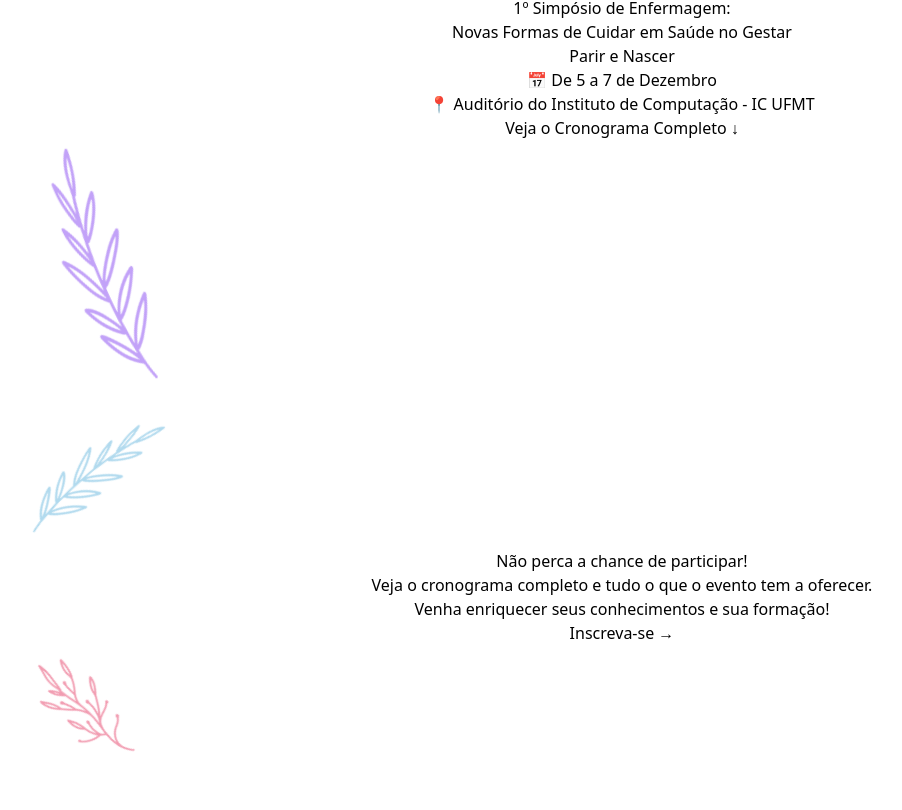
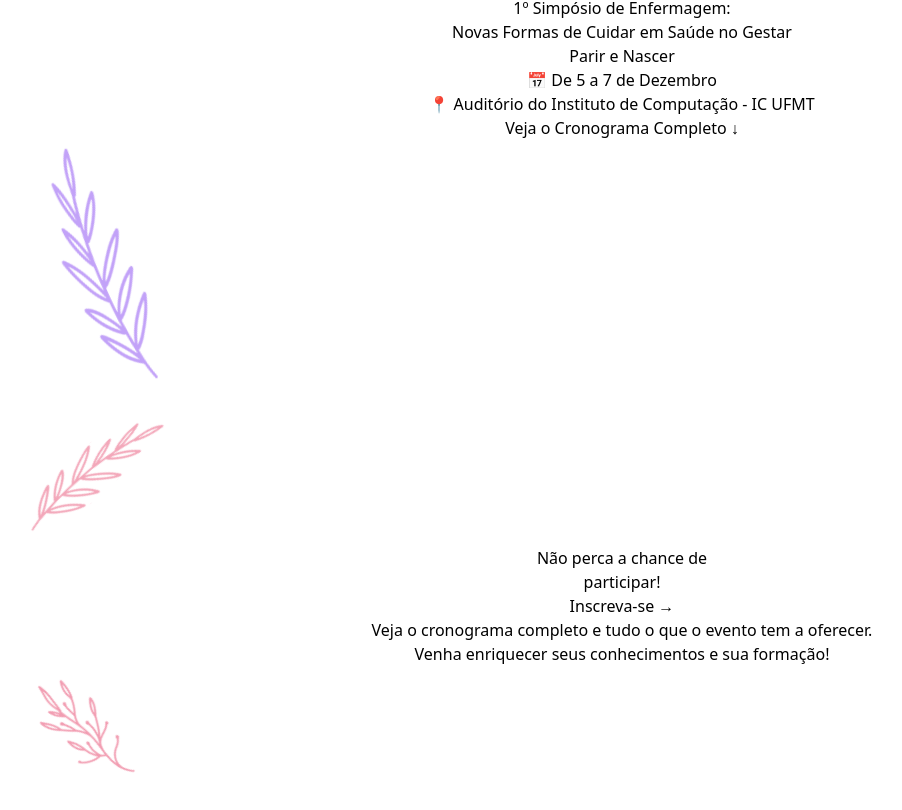
Before and after one commit to Siegepan/SIEGEPAN, a React (Vite) app: page / in a window 1280 px wide. Shown: the part 440-1250 px from the top of the page, without its empty margins (18-920 px from the left). Built offline with nearby package versions, Linux system fonts and the light colour scheme.

Commit message:
feat: ajuste na posicao da frase

```diff
--- a/src/componentes/NAO_PERCA_A_CHANCE_DE_PARTICIPAR.jsx
+++ b/src/componentes/NAO_PERCA_A_CHANCE_DE_PARTICIPAR.jsx
@@ -1,38 +1,43 @@
 import React from "react";
 import planta3 from "../assets/planta-1(Magenta).svg"; // Importação da planta3
-import planta2 from "../assets/planta2-azul.svg"; // Importação da planta2
+import planta2 from "../assets/planta-2(Magenta).svg"; // Importação da planta2
 
 const NAO_PERCA_A_CHANCE_DE_PARTICIPAR = () => {
   return (
-    <section className="relative max-w-2xl mx-auto p-6 border border-pink-300 rounded-lg text-center bg-white shadow-md">
+    <section className="relative max-w-2x1 mx-auto p-6 border border-pink-400 rounded-lg text-center bg-white shadow-md">
       {/* Elemento decorativo no canto superior esquerdo */}
-      <div className="absolute -top-4 -left-4 text-pink-300">
-       <img src={planta2} alt="" />
+      <div className="absolute -top-4 -left-5 text-pink-300">
+        <img src={planta2} alt="Planta 1 magenta" className="w-40 h-40" />
       </div>
 
-      {/* Conteúdo principal */}
-      <div className="mb-4">
+      {/* Conteúdo principal com botão ao lado */}
+      <div className="flex items-center justify-center mb-4">
         <h2 className="text-2xl font-semibold text-black">
-          Não perca a chance de <span className="text-blue-500">participar!</span>
+          Não perca a chance de{" "} <br />
+          <span className="text-transparent bg-clip-text bg-gradient-to-r from-blue-400 to-pink-400">
+            participar
+          </span>
+          !
         </h2>
-        <p className="text-gray-600 mt-2">
-          Veja o cronograma completo e tudo o que o evento tem a oferecer.
-          <br />
-          Venha enriquecer seus <span className="text-purple-500">conhecimentos</span> e sua <span className="text-purple-500">formação!</span>
-        </p>
+        <a
+          href="#"
+          className="ml-4 inline-block px-6 py-2 text-white font-semibold rounded-lg bg-gradient-to-r from-blue-400 to-pink-400 hover:from-blue-500 hover:to-pink-500 transition"
+        >
+          Inscreva-se →
+        </a>
       </div>
 
-      {/* Botão com gradiente */}
-      <a
-        href="#"
-        className="inline-block px-6 py-2 text-white font-semibold rounded-lg bg-gradient-to-r from-blue-400 to-pink-400 hover:from-blue-500 hover:to-pink-500 transition"
-      >
-        Inscreva-se →
-      </a>
+      {/* Parágrafo abaixo */}
+      <p className="text-gray-600 mt-2">
+        Veja o cronograma completo e tudo o que o evento tem a oferecer.
+        <br />
+        Venha enriquecer seus <span className="text-purple-500">conhecimentos</span> e sua{" "}
+        <span className="text-purple-500">formação!</span>
+      </p>
 
       {/* Elemento decorativo no canto inferior direito */}
-      <div className="absolute -bottom-4 -right-4 text-pink-300">
-        <img src={planta3} alt="" />
+      <div className="absolute -bottom-4 -right-6 text-pink-300">
+        <img src={planta3} alt="Planta 2 magenta" className="w-40 h-40" />
       </div>
     </section>
   );
```
Also changed, not shown: src/assets/planta-2(Magenta).svg (added), src/assets/planta2-azul.svg (deleted).
